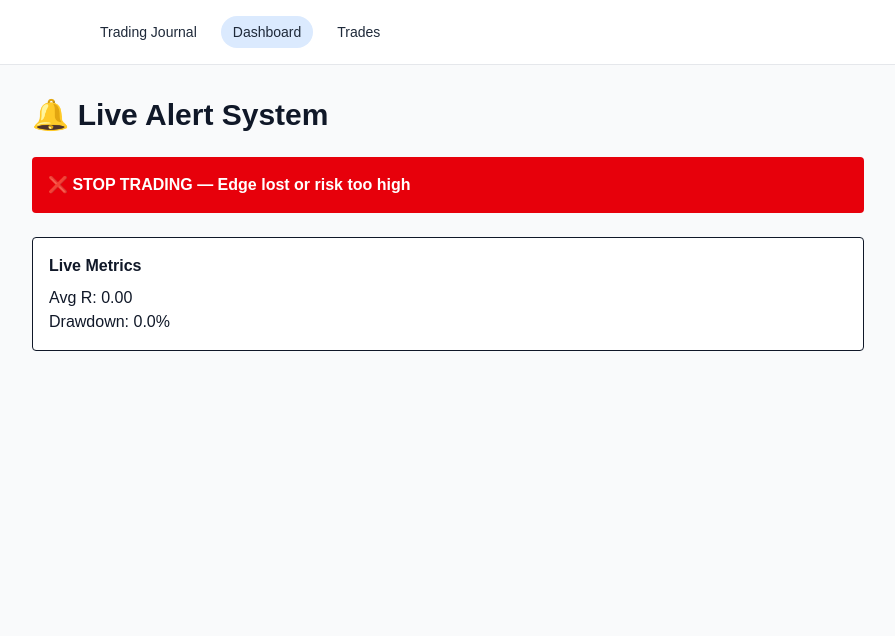
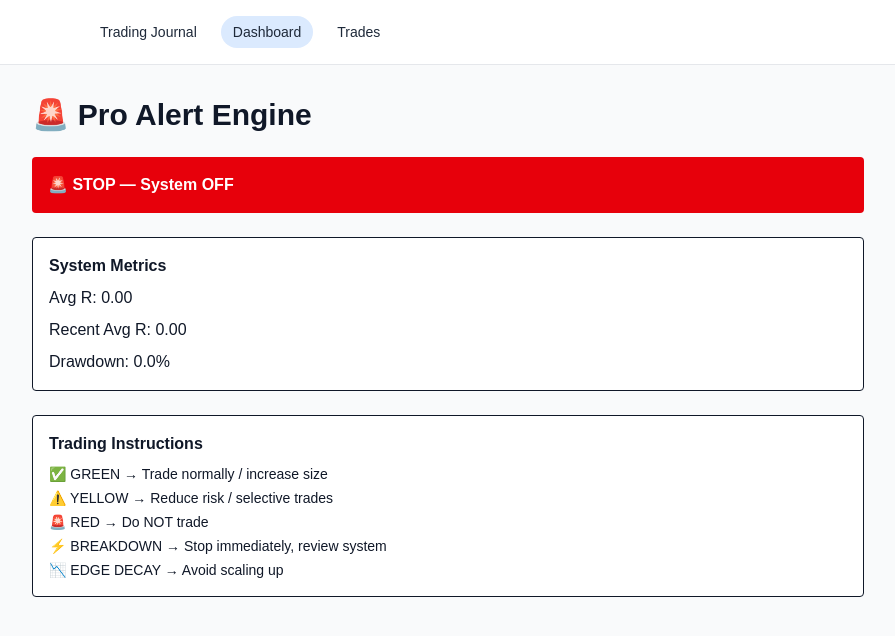
Before and after one commit to jorgemancipe/trading-journal, a Next.js app: page /dashboard in a window 1280 px wide. Shown: the top 636 px of the page, without its empty margins (0-895 px from the left). Built offline with nearby package versions, Linux system fonts and the light colour scheme.

Commit message:
Refactor alert system and drawdown calculation

```diff
--- a/app/dashboard/page.tsx
+++ b/app/dashboard/page.tsx
@@ -15,25 +15,19 @@ function equity(trades: { profit: number }[]) {
   return trades.map(t => (e += t.profit));
 }
 
-function maxDrawdown(curve: number[]) {
-  let peak = 0;
-  let maxDD = 0;
-
+function maxDD(curve: number[]) {
+  let peak = 0, max = 0;
   for (const v of curve) {
     if (v > peak) peak = v;
     const dd = (peak - v) / (peak || 1);
-    if (dd > maxDD) maxDD = dd;
+    if (dd > max) max = dd;
   }
-
-  return maxDD;
+  return max;
 }
 
-/* ✅ trigger browser notification */
-function notify(message: string) {
-  if (!("Notification" in window)) return;
-
-  if (Notification.permission === "granted") {
-    new Notification(message);
+function notify(msg: string) {
+  if ("Notification" in window && Notification.permission === "granted") {
+    new Notification(msg);
   }
 }
 
@@ -42,45 +36,68 @@ function notify(message: string) {
 export default function DashboardPage() {
   const { trades } = useTrades();
 
-  const [alert, setAlert] = useState<string | null>(null);
-  const [lastAlert, setLastAlert] = useState<string | null>(null);
+  const [alert, setAlert] = useState("");
+  const [lastAlert, setLastAlert] = useState("");
 
   const validTrades = useMemo(
     () => trades.filter(t => t.risk > 0),
     [trades]
   );
 
+  /* ---------- metrics ---------- */
+
   const avg = avgR(validTrades);
   const curve = equity(validTrades);
-  const dd = maxDrawdown(curve);
+  const dd = maxDD(curve);
 
-  /* ✅ request permission once */
+  /* ✅ Rolling edge (recent performance) */
+  const recentTrades = validTrades.slice(-20);
+  const recentAvg = avgR(recentTrades);
+
+  /* ---------- Pro Alert Engine ---------- */
+
+  useEffect(() => {
+    let msg = "";
+
+    /* ✅ GREEN */
+    if (avg > 0.3 && dd < 0.1 && recentAvg >= avg) {
+      msg = "✅ STRONG SYSTEM — Trade aggressively";
+    }
+
+    /* ⚠️ YELLOW */
+    else if (avg > 0 && dd < 0.2) {
+      msg = "⚠️ DEFENSIVE MODE — Reduce size";
+    }
+
+    /* 🚨 RED */
+    if (avg <= 0 || dd >= 0.25) {
+      msg = "🚨 STOP — System OFF";
+    }
+
+    /* ⚡ BREAKDOWN ALERT */
+    if (recentAvg < avg * 0.5) {
+      msg = "⚡ BREAKDOWN DETECTED — Sudden performance drop";
+    }
+
+    /* 📉 EDGE DECAY */
+    if (recentAvg < avg) {
+      msg = "📉 EDGE DECAY — Performance weakening";
+    }
+
+    setAlert(msg);
+
+    if (msg !== lastAlert) {
+      notify(msg);
+      setLastAlert(msg);
+    }
+  }, [avg, dd, recentAvg]);
+
+  /* ✅ request notification permission */
   useEffect(() => {
     if ("Notification" in window) {
       Notification.requestPermission();
     }
   }, []);
-
-  /* ✅ alert logic */
-  useEffect(() => {
-    let message = "";
-
-    if (avg <= 0 || dd >= 0.25) {
-      message = "❌ STOP TRADING — Edge lost or risk too high";
-    } else if (avg < 0.2 || dd >= 0.15) {
-      message = "⚠️ CAUTION — Reduce size";
-    } else {
-      message = "✅ SYSTEM OK — Trade allowed";
-    }
-
-    setAlert(message);
-
-    /* ✅ only notify if changed */
-    if (message !== lastAlert) {
-      notify(message);
-      setLastAlert(message);
-    }
-  }, [avg, dd]);
 
   /* ---------- UI ---------- */
 
@@ -88,15 +105,20 @@ export default function DashboardPage() {
     <main className="min-h-screen bg-gray-50 p-8 text-gray-900 max-w-4xl">
 
       <h1 className="text-3xl font-bold mb-6">
-        🔔 Live Alert System
+        🚨 Pro Alert Engine
       </h1>
 
+      {/* Alert */}
       {alert && (
         <div
           className={`p-4 rounded mb-6 text-white font-semibold ${
             alert.includes("STOP")
               ? "bg-red-600"
-              : alert.includes("CAUTION")
+              : alert.includes("BREAKDOWN")
+              ? "bg-purple-600"
+              : alert.includes("DECAY")
+              ? "bg-orange-500"
+              : alert.includes("DEFENSIVE")
               ? "bg-yellow-500"
               : "bg-green-600"
           }`}
@@ -105,11 +127,30 @@ export default function DashboardPage() {
         </div>
       )}
 
-      <div className="bg-white border rounded p-4">
-        <h2 className="font-semibold mb-2">Live Metrics</h2>
+      {/* Metrics */}
+      <div className="bg-white border rounded p-4 space-y-2">
+
+        <h2 className="font-semibold">System Metrics</h2>
 
         <div>Avg R: {avg.toFixed(2)}</div>
+        <div>Recent Avg R: {recentAvg.toFixed(2)}</div>
         <div>Drawdown: {(dd * 100).toFixed(1)}%</div>
+
+      </div>
+
+      {/* Guidance */}
+      <div className="bg-white border rounded p-4 mt-6">
+
+        <h2 className="font-semibold mb-2">Trading Instructions</h2>
+
+        <div className="text-sm space-y-1">
+          <div>✅ GREEN → Trade normally / increase size</div>
+          <div>⚠️ YELLOW → Reduce risk / selective trades</div>
+          <div>🚨 RED → Do NOT trade</div>
+          <div>⚡ BREAKDOWN → Stop immediately, review system</div>
+          <div>📉 EDGE DECAY → Avoid scaling up</div>
+        </div>
+
       </div>
 
     </main>
```
